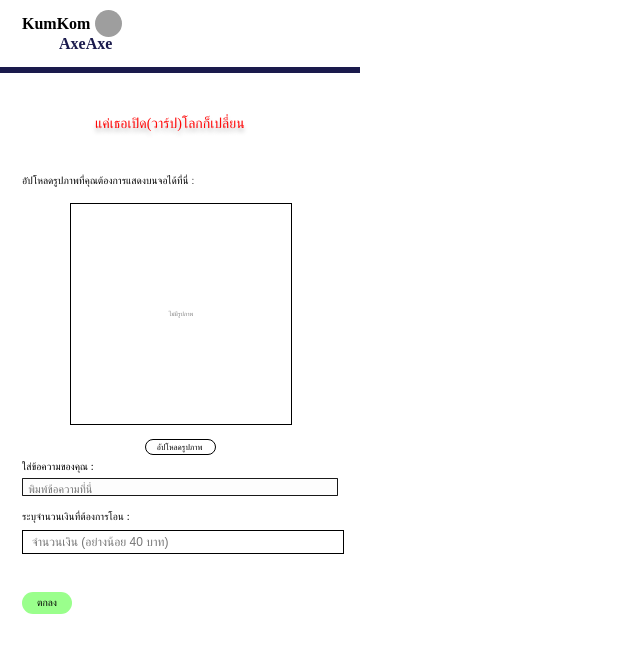
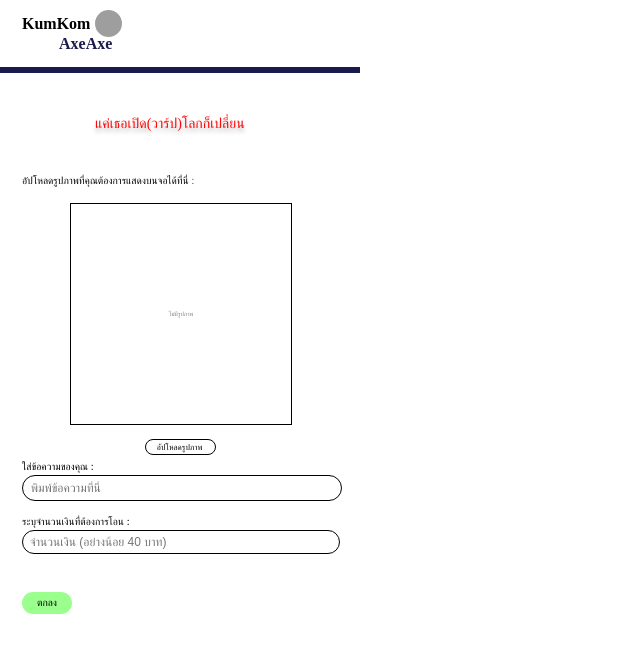
Before and after one commit to PatcharaSudLor/KumKomAxeAxe, a React (Vite) app: page / in a window 1280 px wide. Shown: the top 652 px of the page, without its empty margins (0-640 px from the left). Built offline with nearby package versions, Linux system fonts and the light colour scheme; grey boxes are pictures that could not be loaded.

Commit message:
Third Commit

```diff
--- a/src/App.jsx
+++ b/src/App.jsx
@@ -40,7 +40,6 @@ function App() {
   const handleConfirm = () => {
     if (parseInt(amount) >= 40) {
       navigate('/qrCodePage', { state: { imageSrc, text, amount } }); // ส่งข้อมูลไปหน้าถัดไป
-      navigate('/third', { state: { imageSrc, text, amount } }); // ส่งข้อมูลไปหน้าถัดไป
     } else {
       alert('กรุณาโอนเงินขั้นต่ำ 40 บาท');
     }
@@ -81,32 +80,23 @@ function App() {
         </div>
       </div>
       <div data-layer="ใส่ข้อความของคุณ :" style={{ color: 'black', fontSize: 10, fontFamily: 'Inter', position: 'absolute', left: 22, top: 460, fontWeight: '400', wordWrap: 'break-word' }}>ใส่ข้อความของคุณ :</div>
-      <div data-layer="Rectangle 10" className="Rectangle10" style={{ display: 'inline-block', position: 'absolute', left: 22, top: 478 }}>
-        <svg width="316" height="18" viewBox="0 0 316 18" fill="none" xmlns="http://www.w3.org/2000/svg">
-          <path d="M0.4 0.4H315.6V17.6H0.4V0.4Z" fill="#FDFDFD" stroke="black" stroke-width="1"  />
-        </svg>
+      <div style={{ position: 'absolute', top: 475, left: 22, width: '316px', height: '22px' }}>
         <input
           type="text"
+          placeholder="  พิมพ์ข้อความที่นี่  "
           style={{
-            position: 'absolute',
-            top: '0',
-            left: '0',
             width: '100%',
             height: '100%',
             background: 'transparent',
-            border: 'none',
-            outline: 'none',
-            padding: '0',
+            border: '0.5px black solid',
+            borderRadius: '33px',
+            padding: '1px',
             color: 'black',
-            fontSize: '11px',
-            fontFamily: 'Inter',
-
-
-
+            fontSize: '12px',
           }}
           value={text}
           onChange={handleTextChange} // ใช้ฟังก์ชันนี้เพื่ออัปเดตข้อความ
-          placeholder="  พิมพ์ข้อความที่นี่  "
+
         />
       </div>
 
@@ -161,9 +151,8 @@ function App() {
       </div>
 
       {/* ส่วนสำหรับระบุจำนวนเงินที่ต้องการโอน */}
-      <div data-layer="ระบุจำนวนเงินที่ต้องการโอน :" style={{ position: 'absolute', left: 22, top: 510, color: 'black', fontSize: 10, fontFamily: 'Inter', fontWeight: '400', wordWrap: 'break-word' }}>ระบุจำนวนเงินที่ต้องการโอน :</div>
-
-      <div style={{ position: 'absolute', top: 530, left: 22, width: '316px', height: '18px' }}>
+      <div data-layer="ระบุจำนวนเงินที่ต้องการโอน :" style={{ position: 'absolute', left: 22, top: 515, color: 'black', fontSize: 10, fontFamily: 'Inter', fontWeight: '400', wordWrap: 'break-word' }}>ระบุจำนวนเงินที่ต้องการโอน :</div>
+      <div style={{ position: 'absolute', top: 530, left: 22, width: '316px', height: '22px' }}>
         <input
           type="number"
           value={amount}
@@ -175,9 +164,10 @@ function App() {
             height: '100%',
             background: 'transparent',
             border: '0.5px solid black',
+            borderRadius: '33px',
             fontSize: '12px',
             color: 'black',
-            padding: '2px',
+            padding: '0px',
           }}
         />
         {!isAmountValid && (
```
